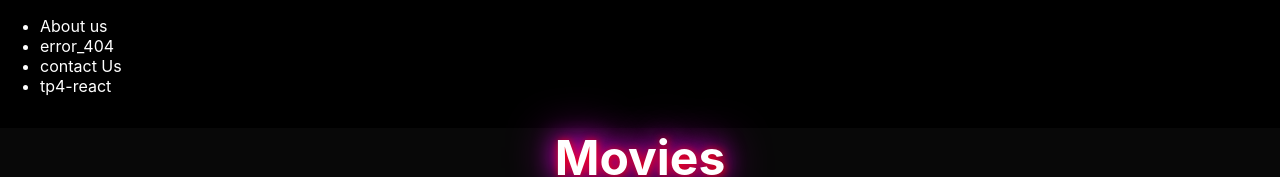
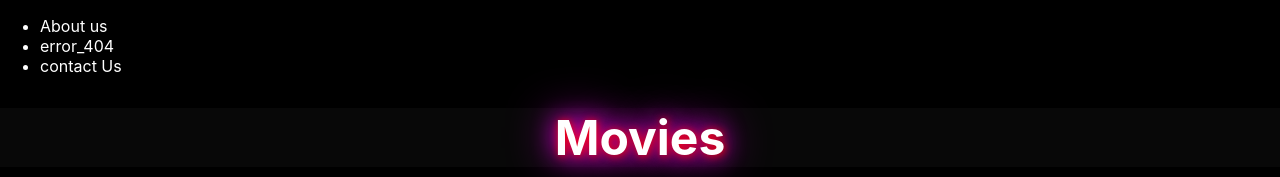
Before and after one commit to martin-b-07e5/movies-react-v6--debounce, a React (Create React App) app: page / in a window 1280 px wide. Shown: the top 177 px of the page. Built offline with nearby package versions, Linux system fonts and the light colour scheme.

Commit message:
Revert "minors changes"
This reverts commit 4156c63dc0295291f3c06ea83347055fba90d982.

```diff
--- a/package.json
+++ b/package.json
@@ -1,5 +1,5 @@
 {
-  "homepage": "https://martin-b-07e5.github.io/tp4-react/",
+  "__comment": "homepage: https://martin-b-07e5.github.io/tp4-react/",
   "name": "tp4-react",
   "version": "0.1.0",
   "private": true,
--- a/src/App.jsx
+++ b/src/App.jsx
@@ -22,6 +22,7 @@ export function App() {
       <main>
         <Routes>
           <Route path="/" element={<LandingPage />} />
+          <Route path="/movies" element={<LandingPage />} />
           <Route path="/tp4-react" element={<LandingPage />} />
           <Route path="/aboutUs" element={<AboutUs />} />
           <Route path="/contactUs" element={<h4>contactUs</h4>} />
@@ -29,7 +30,7 @@ export function App() {
 
           {/* 👇usamos el componente */}
           {/* al path le pasamos un parametro (:movieId) que es dinámico
-                y lo capturamos en MovieDetails*/}
+               y lo capturamos en MovieDetails*/}
           <Route path="/movies/:movieId" element={<MovieDetails />} />
         </Routes>
       </main>
--- a/src/components/MyNavBarComponent.jsx
+++ b/src/components/MyNavBarComponent.jsx
@@ -15,9 +15,6 @@ export function MyNavBarComponent() {
           <li>
             <Link to="contactUs">contact Us</Link>
           </li>
-          <li>
-            <Link to="/tp4-react">tp4-react</Link>
-          </li>
         </ul>
       </nav>
     </div>
```
